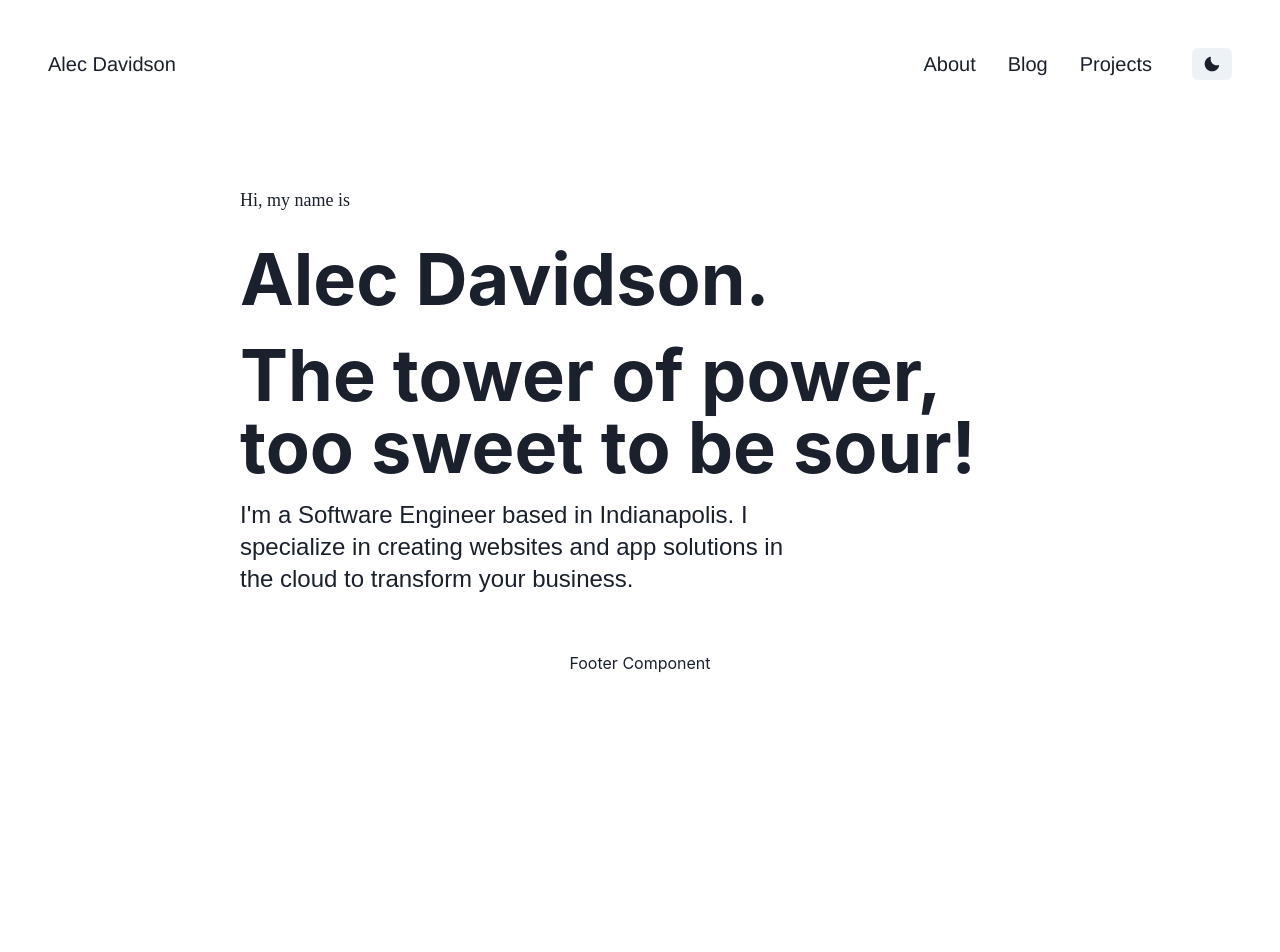
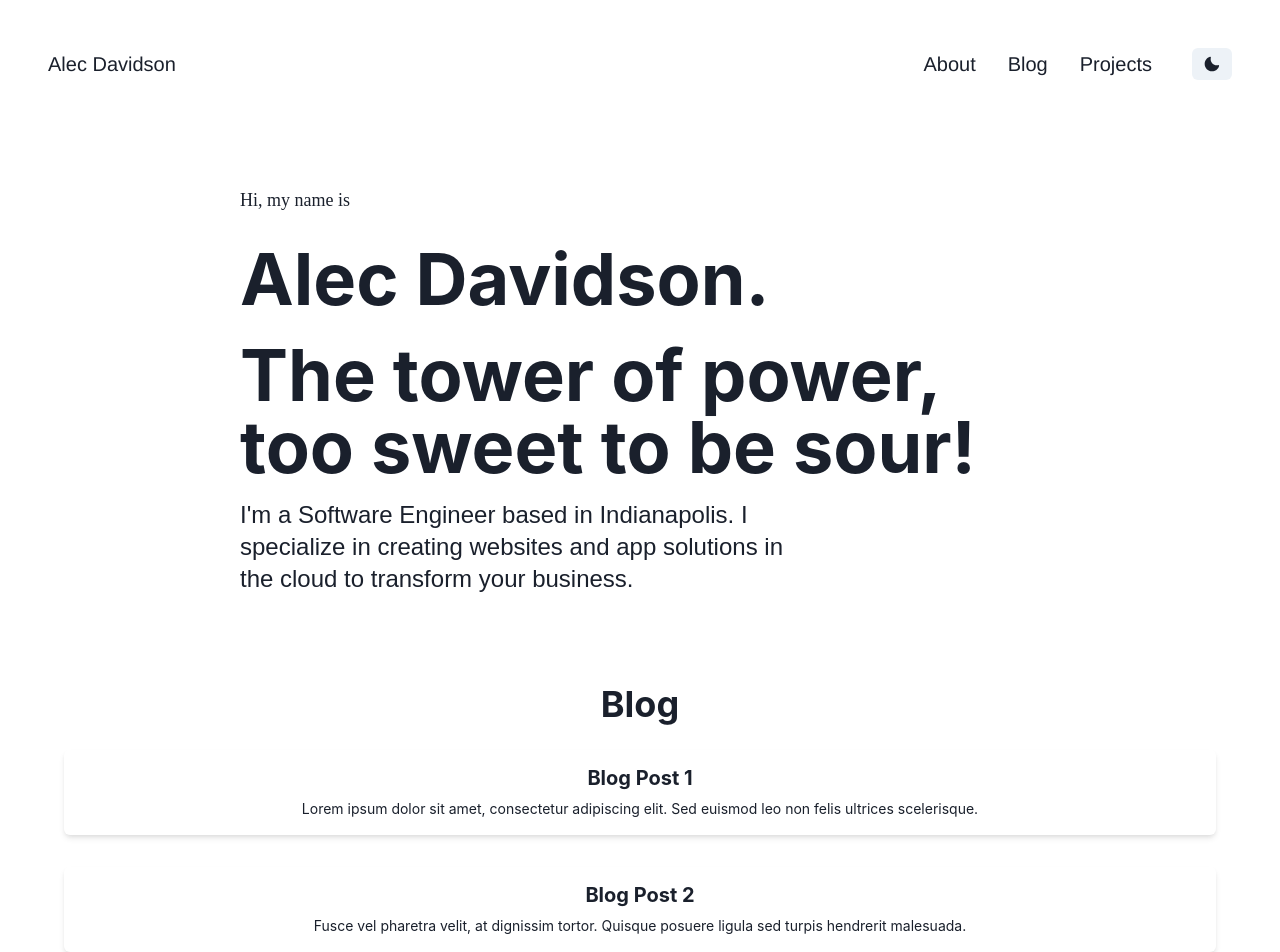
Before and after one commit to AlecJDavidson/AlecJDavidson, a React (Vite) app: page / in a window 1280 px wide. Shown: the top 952 px of the page. Before the commit the page ends 800 px from the top, so only its background shows below. Built offline with nearby package versions, Linux system fonts and the light colour scheme; the HTML template or start-up script is replaced by a standard one.

Commit message:
Started blog component.

```diff
--- a/src/components/ui-components/navbar/Nav.tsx
+++ b/src/components/ui-components/navbar/Nav.tsx
@@ -59,7 +59,6 @@ const Nav = () => {
                 Alec Davidson
               </Link>
             </Box>
-
           </HStack>
 
           <Flex alignItems={'center'}>
--- a/src/views/blog/Blog.tsx
+++ b/src/views/blog/Blog.tsx
@@ -1,7 +1,65 @@
-import 'react'
+import { Box, Heading, Text, VStack, Link, useColorModeValue } from '@chakra-ui/react';
+
+const BlogBox = ({ title, description, link }: any) => {
+  const hoverBgColor = useColorModeValue('gray.200', 'gray.700');
+
+  return (
+    <Link
+      as="a"
+      href={link}
+      textDecoration="none"
+      _hover={{ backgroundColor: hoverBgColor }}
+      display="block"
+      p={4}
+      borderRadius="md"
+      boxShadow="md"
+      marginBottom={4}
+    >
+      <Heading fontSize="xl" mb={2}>
+        {title}
+      </Heading>
+      <Text fontSize="sm" noOfLines={3} isTruncated>
+        {description}
+      </Text>
+    </Link>
+  );
+};
 
 const Blog = () => {
-  return <>Blog Page</>
-}
+  // Example data
+  const blogPosts = [
+    {
+      title: 'Blog Post 1',
+      description:
+        'Lorem ipsum dolor sit amet, consectetur adipiscing elit. Sed euismod leo non felis ultrices scelerisque.',
+      link: '#',
+    },
+    {
+      title: 'Blog Post 2',
+      description:
+        'Fusce vel pharetra velit, at dignissim tortor. Quisque posuere ligula sed turpis hendrerit malesuada.',
+      link: '#',
+    },
+    {
+      title: 'Blog Post 3',
+      description:
+        'Etiam eleifend augue sed enim congue semper. Nulla euismod mauris et hendrerit interdum.',
+      link: '#',
+    },
+  ];
 
-export default Blog
+  return (
+    <Box p={8}>
+      <Heading as="h1" size="xl" mb={6}>
+        Blog
+      </Heading>
+      <VStack spacing={4} align="stretch">
+        {blogPosts.map((post, index) => (
+          <BlogBox key={index} title={post.title} description={post.description} link={post.link} />
+        ))}
+      </VStack>
+    </Box>
+  );
+};
+
+export default Blog;
--- a/src/views/home/Home.tsx
+++ b/src/views/home/Home.tsx
@@ -1,7 +1,9 @@
 import 'react'
 import HeroStatement from '../../components/ui-components/hero/Hero'
+import Blog from '../blog/Blog'
 const Home = () => {
   return (
+    <>
       <HeroStatement
         hello='Hi, my name is'
         title='Alec Davidson.'
@@ -9,6 +11,8 @@ const Home = () => {
         subtitle="I'm a Software Engineer based in Indianapolis. I specialize in creating
         websites and app solutions in the cloud to transform your business."
       />
+      <Blog />
+    </>
   )
 }
 
```
Lines whose indentation alone changed are shown as unchanged.
